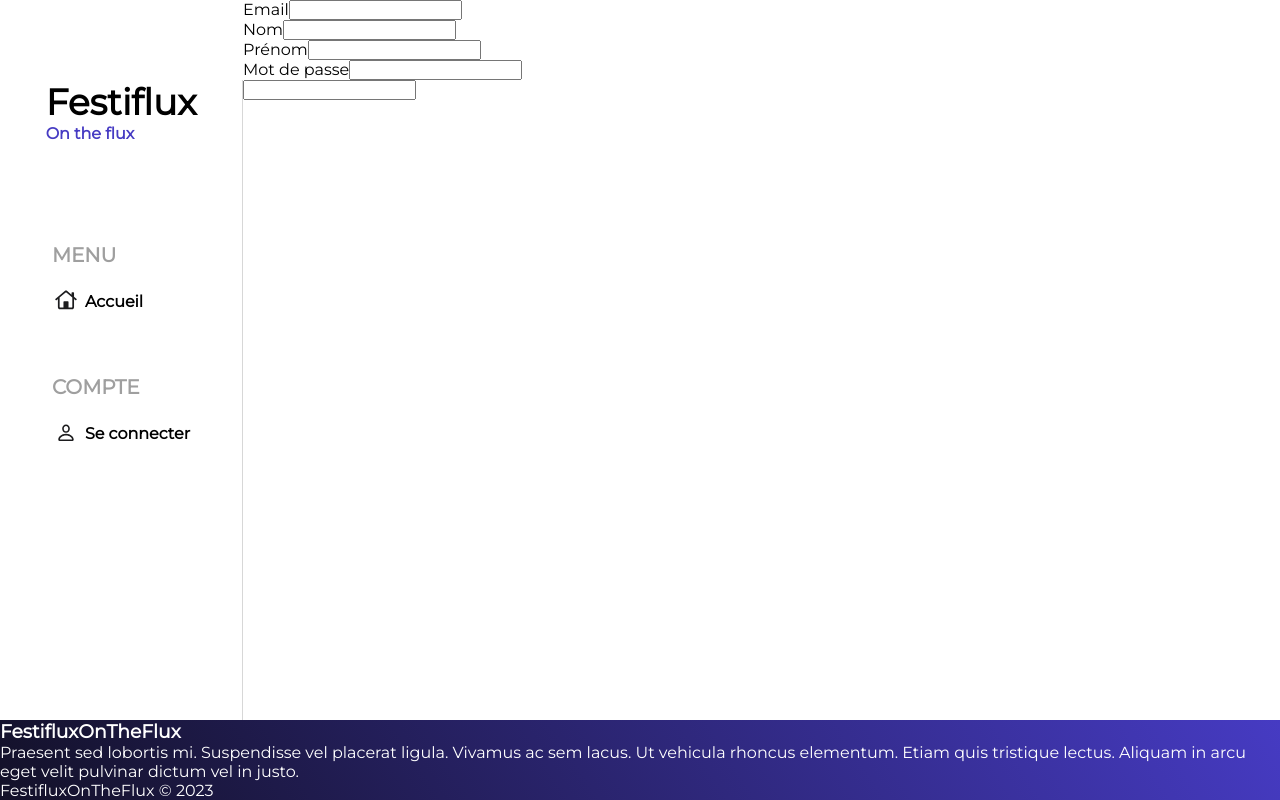
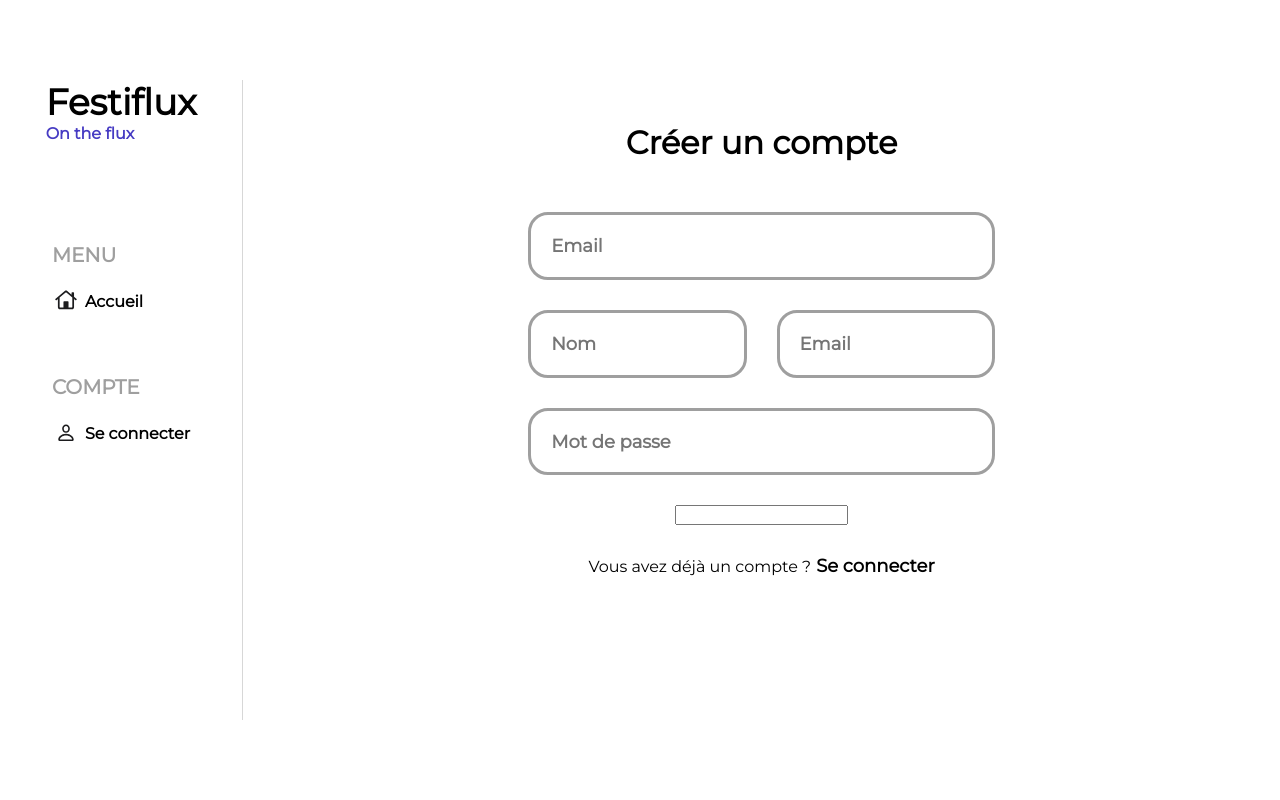
Before and after one commit to Rayan-guemar/SAE_3A_RACDV_SETE, a Symfony app: template templates/utilisateur/inscription.html.twig in a window 1280 px wide. Run offline with Twig, Linux system fonts and the light colour scheme; the template is opened without the code that fills it, so the values that code supplies are empty; form fields are guessed from the names that the template uses; some libraries are stand-ins or nearby versions.

Commit message:
css inscription

```diff
--- a/assets/styles/app.scss
+++ b/assets/styles/app.scss
@@ -28,6 +28,8 @@ body {
 main {
     display: flex;
     flex-direction: column;
+    align-items: center;
+    justify-content: center;
     overflow-y: scroll;
     width: 100%;
     margin-bottom: 100px;
@@ -48,3 +50,4 @@ footer {
 @import "searchbar";
 @import "festivals";
 @import "detailfest";
+@import "form";
--- /dev/null
+++ b/assets/styles/form.scss
@@ -0,0 +1,85 @@
+@import "_variables.scss";
+
+$input-padding: 20px;
+
+h1 {
+    font-weight: 900;
+}
+
+form {
+    display: flex;
+    flex-direction: column;
+    align-items: center;
+    justify-content: center;
+    gap: 30px;
+    margin-top: 50px;
+    width: 45%;
+
+    a {
+        color: black;
+        font-size: large;
+        font-weight: 700;
+    }
+
+    & > div {
+        width: 100%;
+        position: relative;
+
+        // label {
+        //     position: absolute;
+        //     top: $input-padding;
+        //     left: calc($input-padding + 20px);
+        //     font-size: large;
+        // }
+
+        input {
+            border: 3px solid $grey-primary;
+            width: 100%;
+            height: 100%;
+            padding: $input-padding;
+            border-radius: 20px;
+            font-size: large;
+            font-weight: 700;
+
+            &:focus {
+                outline: none;
+                border: 3px solid black;
+            }
+        }
+    }
+
+    & > button {
+        border: none;
+        border-radius: 20px;
+        background-color: black;
+        color: white;
+        font-size:larger;
+        font-weight: bolder;
+        width: 100%;
+        height: 70px;
+    }
+}
+
+.form-center {
+    display: flex;
+    align-items: center;
+    justify-content: center;
+}
+
+.form-row {
+    display: flex;
+    align-items: center;
+    justify-content: space-between;
+    gap: 30px;
+    width: 100%;
+}
+
+input[type='password'] {
+    font-family: Verdana;
+    letter-spacing: 0.125em;
+
+    &::placeholder {
+        font-family: 'Montserrat', sans-serif;
+        letter-spacing: normal;
+    }
+}
--- a/templates/base.html.twig
+++ b/templates/base.html.twig
@@ -28,7 +28,7 @@
 			{% block body %}{% endblock %}
 
 		</main>
-		<footer>
+		<footer style="display: none;">
 			<div class="">
 				<div class="">
 					<h3>FestifluxOnTheFlux</h3>
--- a/templates/utilisateur/inscription.html.twig
+++ b/templates/utilisateur/inscription.html.twig
@@ -3,28 +3,26 @@
 {% block title %}Inscription{% endblock %}
 
 {% block body %}
-  <main class="registration-form">
+  <h1 class="registration-form__title">Créer un compte</h1>
+
     {{ form_start(form, {'attr': {'class': 'registration-form__form'}}) }}
 
-      <div class="registration-form__field">
-        {{ form_row(form.email, {'label': 'Email', 'attr': {'class': 'registration-form__input'}}) }}
+      {{ form_row(form.email, {'label': false, 'attr': {'class': 'registration-form__input', 'placeholder': 'Email'}}) }}
+
+      <div class="form-row">
+        {{ form_row(form.nom, {'label': false, 'attr': {'class': 'registration-form__input', 'placeholder': 'Nom'}}) }}
+
+        {{ form_row(form.prenom, {'label': false, 'attr': {'class': 'registration-form__input', 'placeholder': 'Email'}}) }}
       </div>
 
-      <div class="registration-form__field">
-        {{ form_row(form.nom, {'label': 'Nom', 'attr': {'class': 'registration-form__input'}}) }}
-      </div>
-
-      <div class="registration-form__field">
-        {{ form_row(form.prenom, {'label': 'Prénom', 'attr': {'class': 'registration-form__input'}}) }}
-      </div>
-
-      <div class="registration-form__field">
-        {{ form_row(form.plain_mot_de_passe, {'label': 'Mot de passe', 'attr': {'class': 'registration-form__input'}}) }}
-      </div>
+      {{ form_row(form.plain_mot_de_passe, {'label': false, 'attr': {'class': 'registration-form__input', 'placeholder': 'Mot de passe'}}) }}
 
       {{ form_widget(form.inscription, {'label': 'S\'inscrire', 'attr': {'class': 'registration-form__submit'}}) }}
 
+      <div class="form-center">
+        Vous avez déjà un compte ? <a style="margin-left: 5px;" href="{{ path("app_login") }}" class="login-form__link--register">Se connecter</a>
+      </div>
+
       {{ form_rest(form) }}
     {{ form_end(form) }}
-  </main>
 {% endblock %}
```
Also changed, not shown: templates/utilisateur/login.html.twig (+8 -6 lines), public/build/app.css, public/build/app.js.
